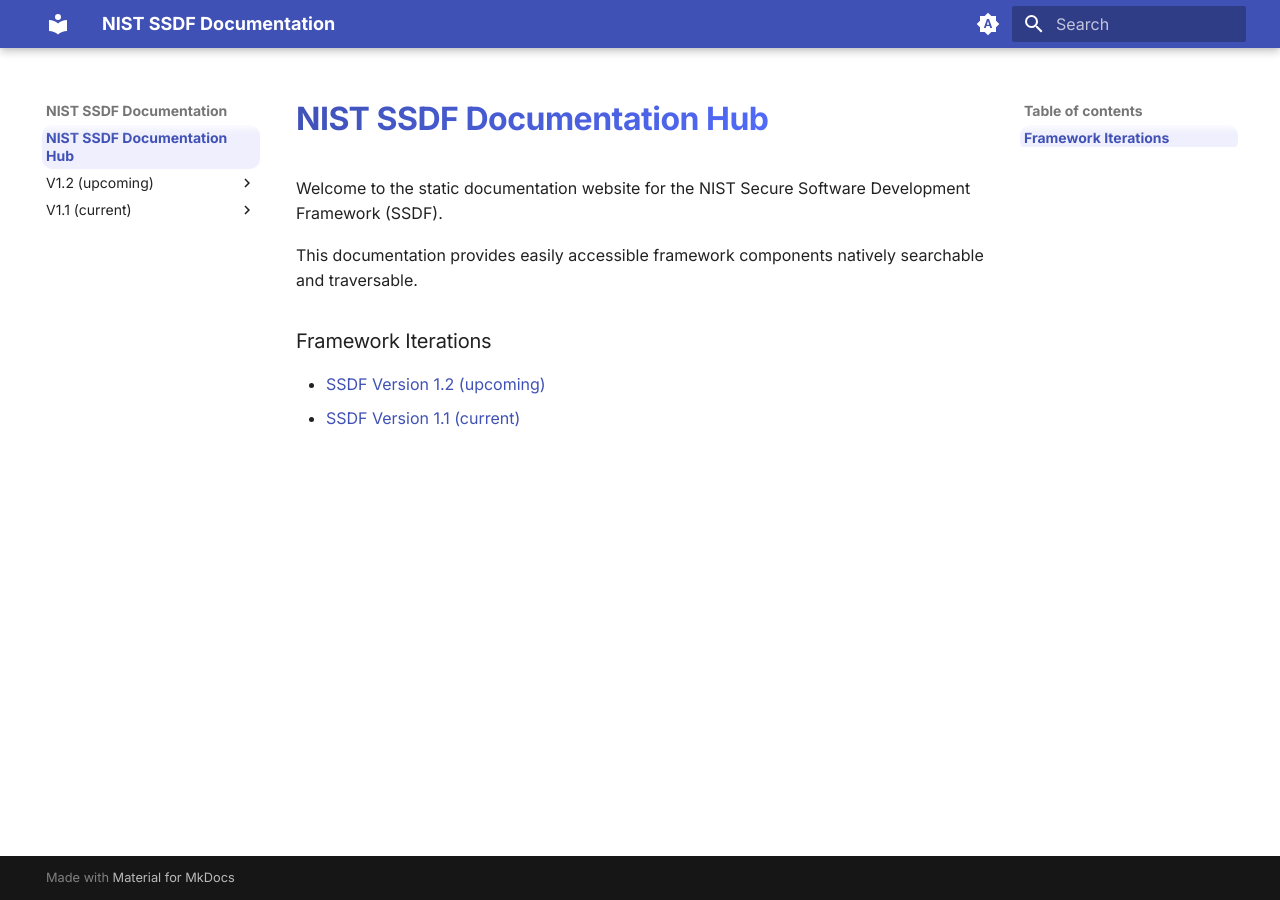
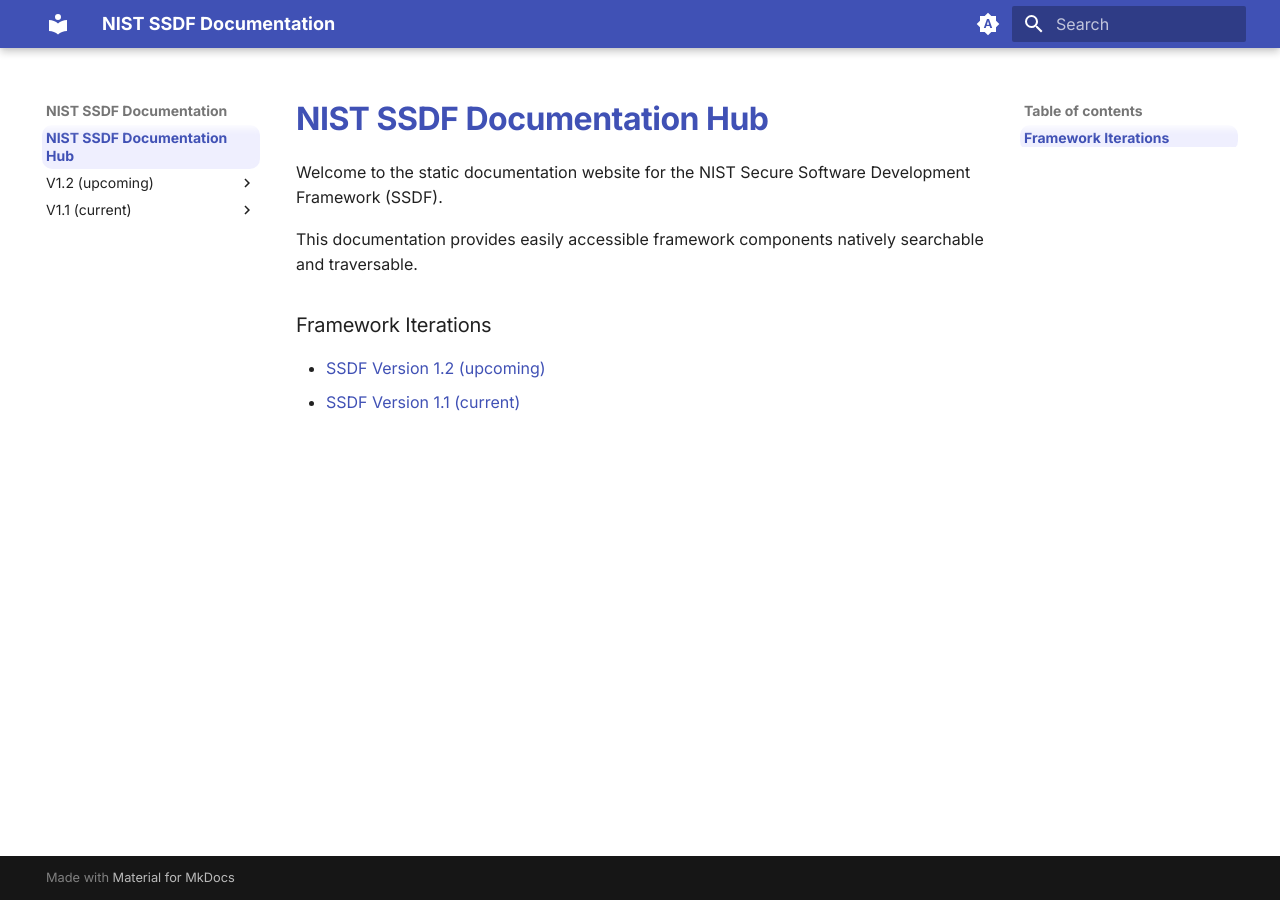
Before and after one commit to karant-dev/nist-ssdf-site, an MkDocs documentation site: the page built from docs/index.md, in a window 1280 px wide. Built offline with MkDocs 1.6.1 and Material for MkDocs 9.7.7, drawn with Linux system fonts in a browser that asks for light colours.

Commit message:
Remove gradient from h1 titles, use solid primary colour

```diff
--- a/docs/stylesheets/extra.css
+++ b/docs/stylesheets/extra.css
@@ -11,16 +11,12 @@
   --md-primary-fg-color: #60a5fa;
   --md-primary-fg-color--light: #93c5fd;
   --md-primary-fg-color--dark: #3b82f6;
-  --md-accent-fg-color: #a5b4fc;
+  --md-accent-fg-color: #bfdbfe;
 }
 
-/* Dynamic Gradient on Main H1 */
+/* H1 — solid primary colour, no gradient */
 .md-typeset h1 {
-  background: linear-gradient(135deg, var(--md-primary-fg-color) 0%, var(--md-accent-fg-color) 100%);
-  -webkit-background-clip: text;
-  background-clip: text;
-  -webkit-text-fill-color: transparent;
-  display: inline-block;
+  color: var(--md-primary-fg-color);
   font-weight: 800;
   letter-spacing: -0.5px;
   margin-bottom: 1rem;
```
